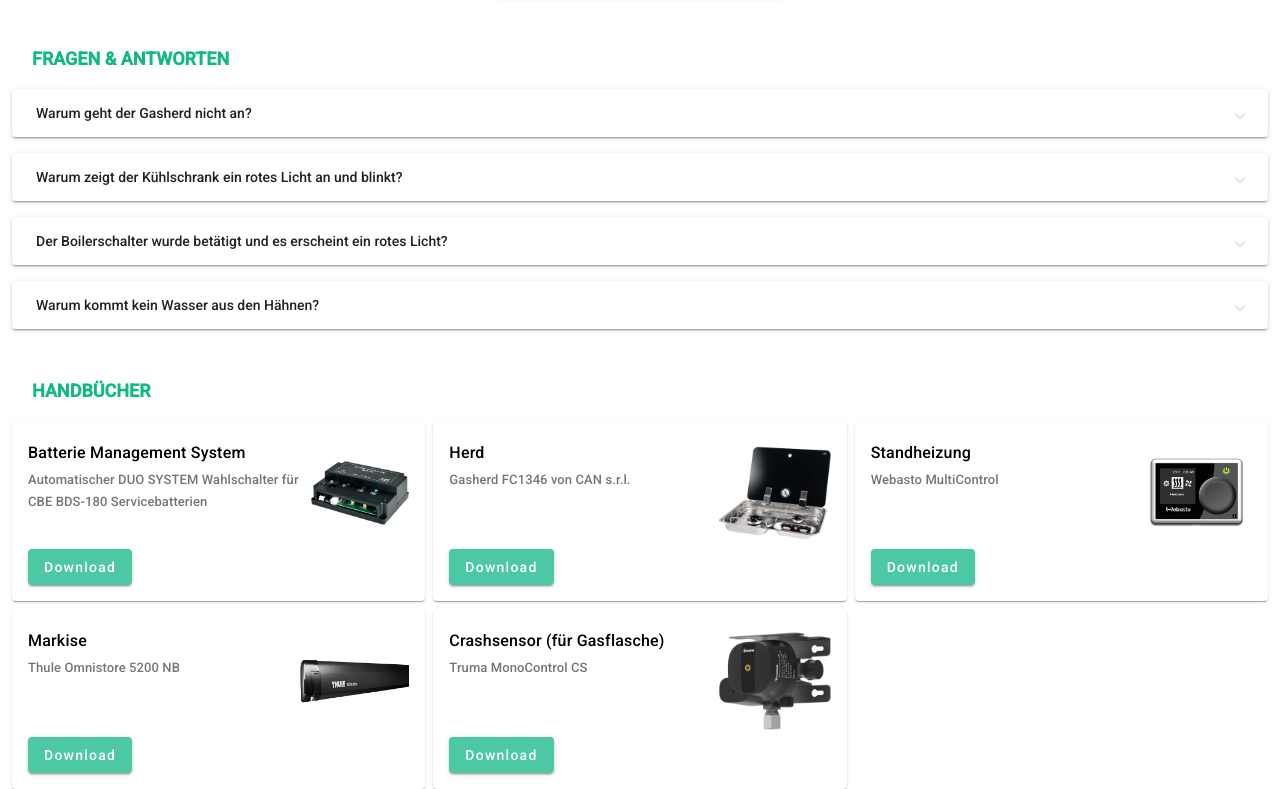
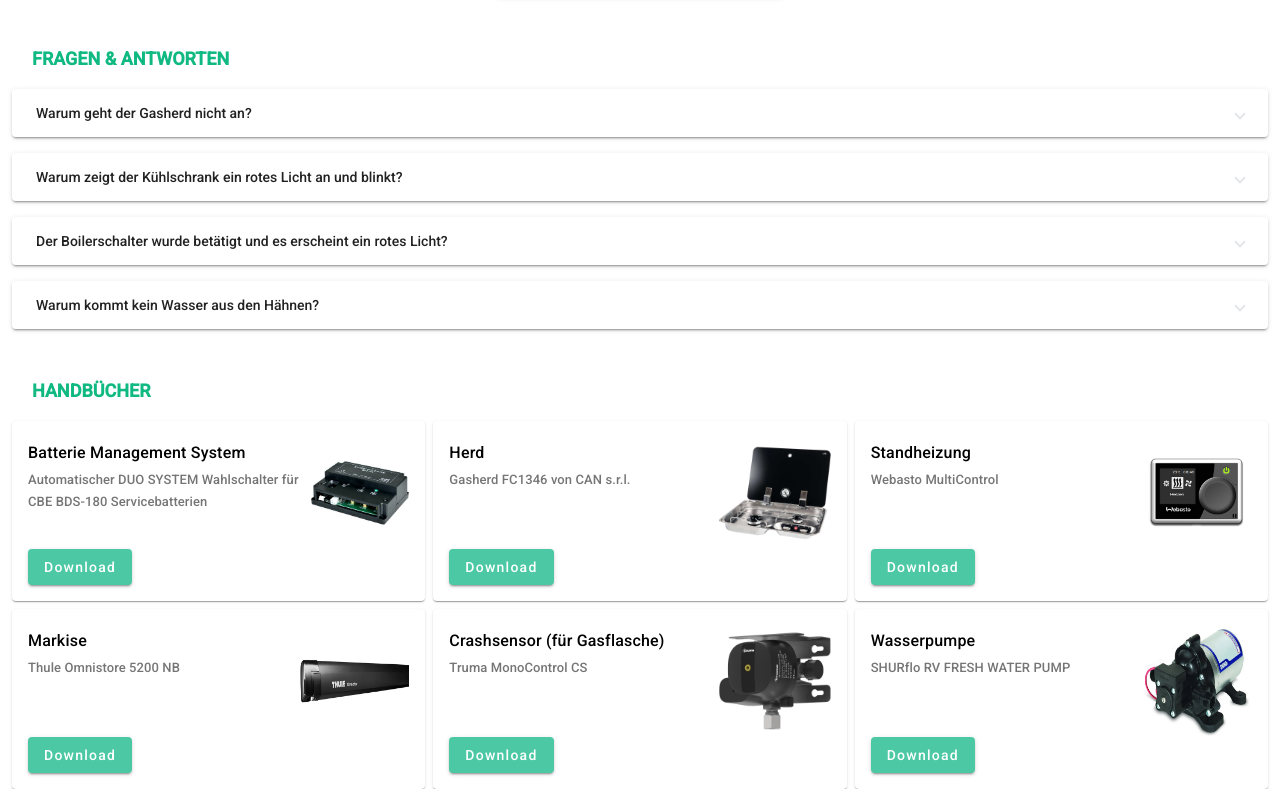
Before and after one commit to schuetzem78/rent-a-herby-frontend, an Angular app: page /rental in a window 1280 px wide. Shown: the part 441-1230 px from the top of the page. Built offline with nearby package versions, Linux system fonts and the light colour scheme.

Commit message:
manual for water pump

```diff
--- a/src/app/rental/rental.component.html
+++ b/src/app/rental/rental.component.html
@@ -175,6 +175,25 @@
                 href="assets\manuals\gas-crash-sensor\manual - truma-mono-control-cs-evo.pdf">Download</a>
         </mat-card-content>
     </mat-card>
-</div>
+
+    <mat-card>
+        <mat-card-header>
+          <mat-card-title-group>
+            <mat-card-title>Wasserpumpe</mat-card-title>
+            <mat-card-subtitle>SHURflo RV FRESH WATER PUMP</mat-card-subtitle>
+            <img
+                mat-card-md-image
+                src="assets\manuals\water-pump\water-pump.jpg"
+                alt="Picture from water pump">
+          </mat-card-title-group>
+        </mat-card-header>
+        <mat-card-content>
+            <a
+                mat-raised-button
+                target="_blank"
+                class="mat-raised-button"
+                href="assets\manuals\water-pump\shurflo-installation-operation-manual.pdf">Download</a>
+        </mat-card-content>
+    </mat-card>
 
 </div>
```
Also changed, not shown: src/assets/manuals/water-pump/water-pump.jpg (added), 1 other file (tests, documents, lock files or other folders).
